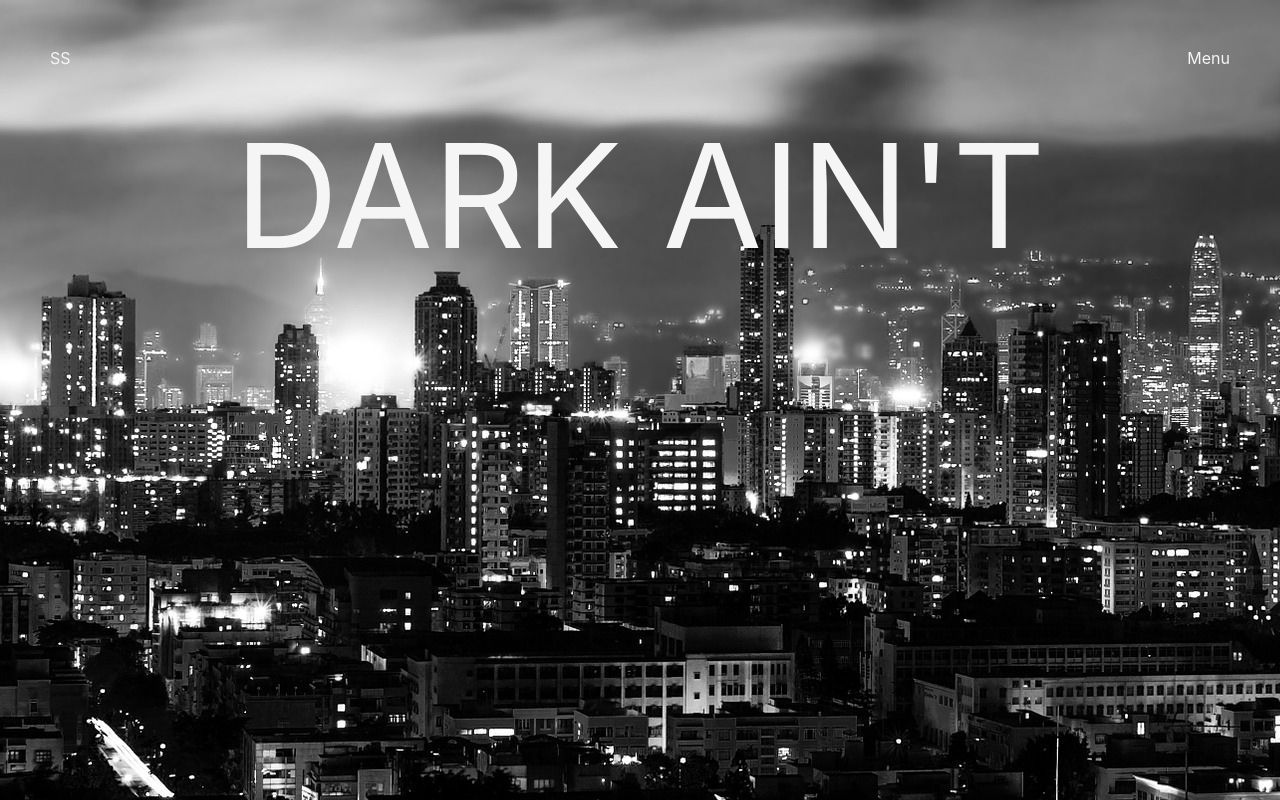
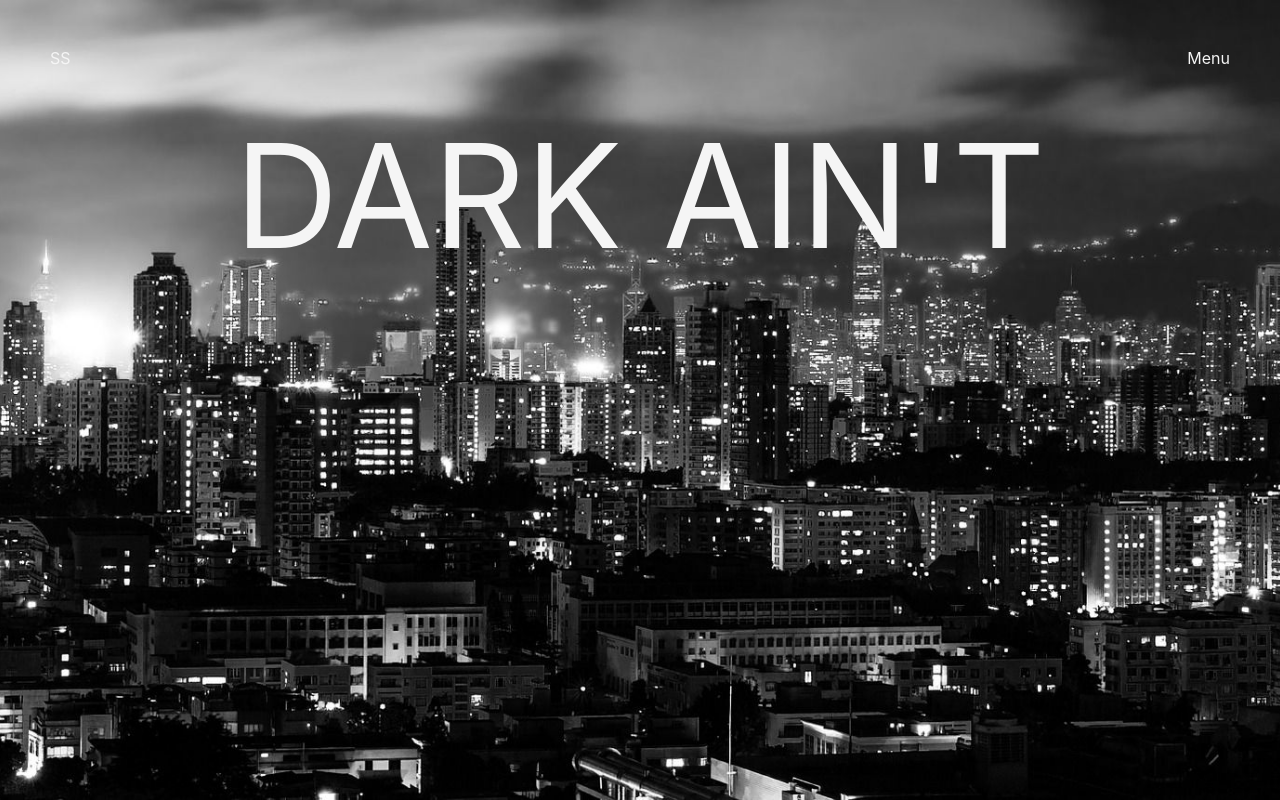
Before and after one commit to arjunn881/soiled, a React (Create React App) app in the folder client/: page / in a window 1280 px wide. Built offline with nearby package versions, Linux system fonts and the light colour scheme.

Commit message:
29/07 22:59

```diff
--- a/client/src/Component/Header/Header.css
+++ b/client/src/Component/Header/Header.css
@@ -1,7 +1,8 @@
 .header{
     background-image: url(../../asset/landing/bg.jpg);
     background-color:var(--black);
-    object-fit: cover;
+    background-position: center;
+    background-size: cover;
     height: 100vh;
     color:whitesmoke;
     background-repeat: no-repeat;
```
